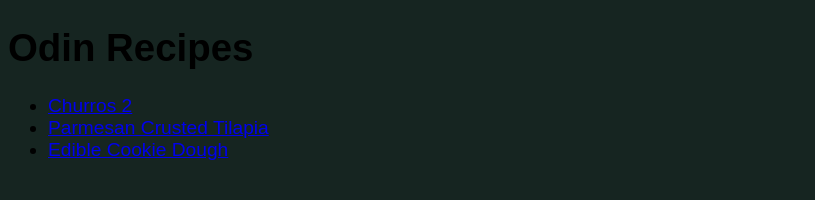
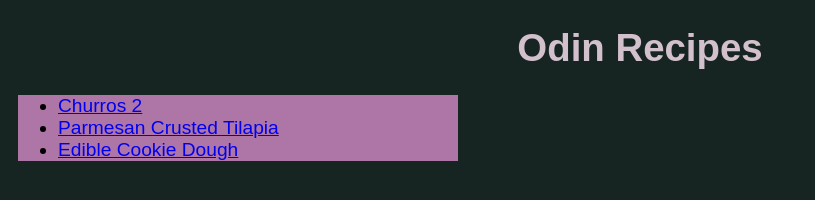
Before and after one commit to Strawblin/odin-recipes, a plain HTML site: page index.html in a window 1280 px wide. Shown: the whole page, without its empty margins (0-815 px from the left). Drawn offline with Linux system fonts and the light colour scheme.

Commit message:
Fixed CSS and HTML

```diff
--- a/index.html
+++ b/index.html
@@ -8,11 +8,11 @@
     </head>
 
     <body>
-        <h1 id="title">Odin Recipes</h1>
-            <ul>
+        <h1 class="title">Odin Recipes</h1>
+            <ul class="index">
             <li><a href="./recipes/churros2.html">Churros 2</a></li>
             <li><a href="./recipes/parmesan-crusted-tilapia.html">Parmesan Crusted Tilapia</a></li>
             <li><a href="./recipes/edible-cookie-dough.html">Edible Cookie Dough</a></li>
             </ul>
-    </body>
+
 </html>
--- a/styles.css
+++ b/styles.css
@@ -47,3 +47,10 @@ body {
     font-weight: bold;
     font-size: large;
 }
+
+.index {
+    display: block;
+    background-color: #AE76A6;
+    margin: 10px;
+    width: 400px;
+}
```
